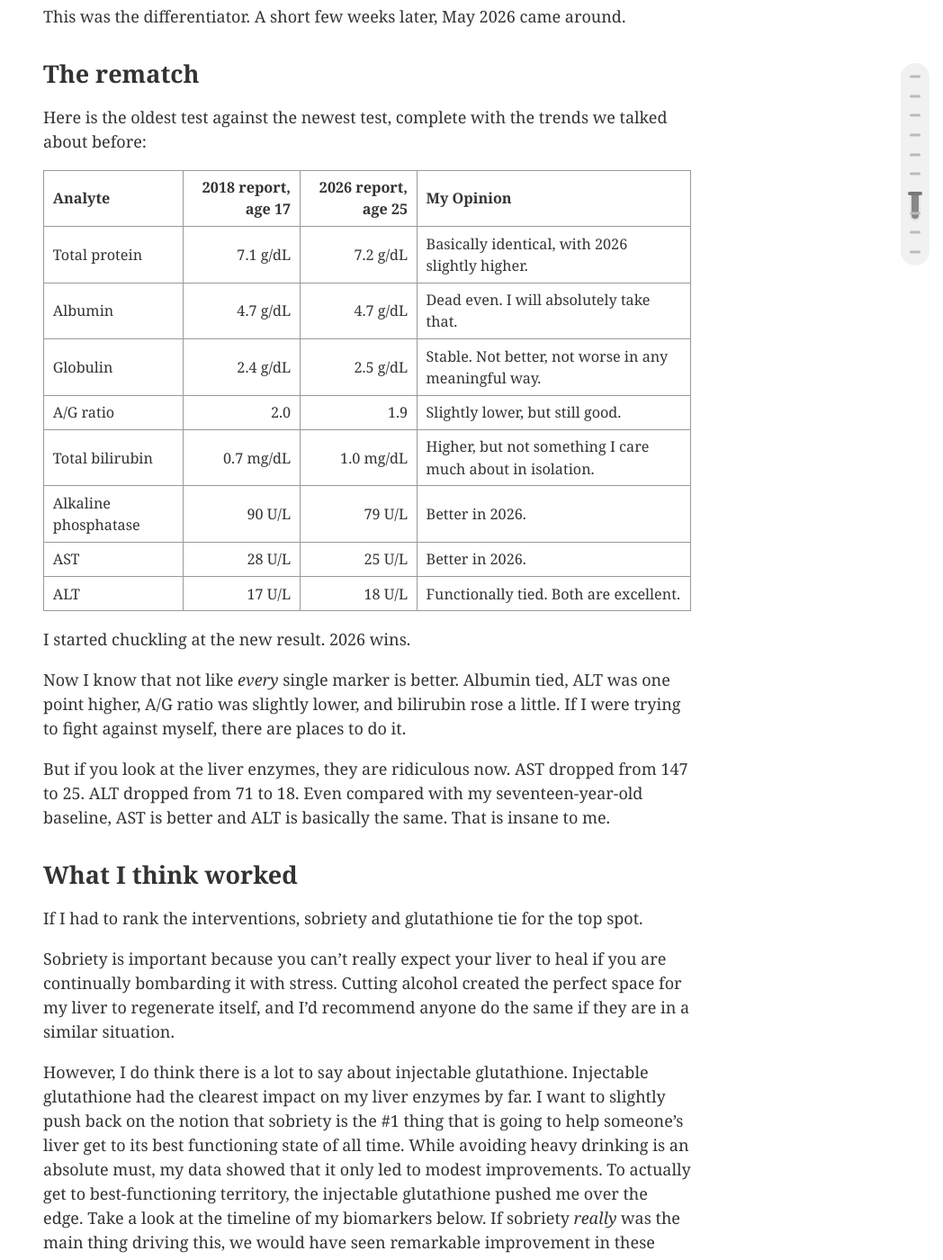
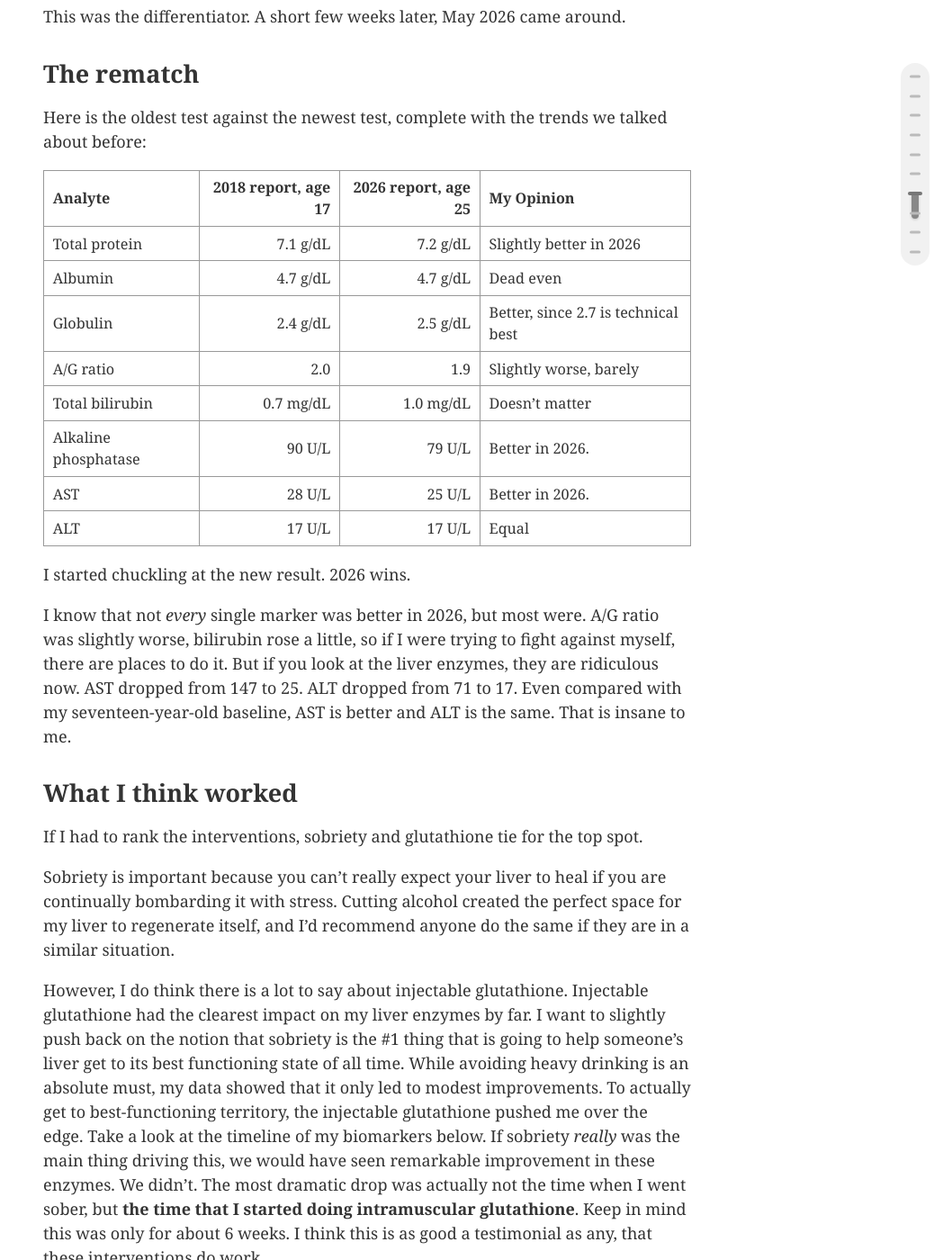
Before and after one commit to 0sps/sull1van.com, a Jekyll site: the page built from _posts/2026-05-19-Best-liver-of-all-time.md, in a window 1280 px wide and 1400 px high, scrolled down 5907 px. Shown: the whole window at 90% size, without its empty margins (232-1280 px from the left). Built offline with Jekyll 4.4.1, drawn with Linux system fonts in a browser that asks for light colours.

Commit message:
edits to the lab

```diff
--- a/_posts/2026-05-19-Best-liver-of-all-time.md
+++ b/_posts/2026-05-19-Best-liver-of-all-time.md
@@ -158,21 +158,19 @@
 
 | Analyte | 2018 report, age 17 | 2026 report, age 25 | My Opinion |
 | --- | ---: | ---: | --- |
-| Total protein | 7.1 g/dL | 7.2 g/dL | Basically identical, with 2026 slightly higher. |
-| Albumin | 4.7 g/dL | 4.7 g/dL | Dead even. I will absolutely take that. |
-| Globulin | 2.4 g/dL | 2.5 g/dL | Stable. Not better, not worse in any meaningful way. |
-| A/G ratio | 2.0 | 1.9 | Slightly lower, but still good. |
-| Total bilirubin | 0.7 mg/dL | 1.0 mg/dL | Higher, but not something I care much about in isolation. |
+| Total protein | 7.1 g/dL | 7.2 g/dL | Slightly better in 2026 |
+| Albumin | 4.7 g/dL | 4.7 g/dL | Dead even |
+| Globulin | 2.4 g/dL | 2.5 g/dL | Better, since 2.7 is technical best |
+| A/G ratio | 2.0 | 1.9 | Slightly worse, barely |
+| Total bilirubin | 0.7 mg/dL | 1.0 mg/dL | Doesn't matter |
 | Alkaline phosphatase | 90 U/L | 79 U/L | Better in 2026. |
 | AST | 28 U/L | 25 U/L | Better in 2026. |
-| ALT | 17 U/L | 18 U/L | Functionally tied. Both are excellent. |
+| ALT | 17 U/L | 17 U/L | Equal |
 
 
 I started chuckling at the new result. 2026 wins.
 
-Now I know that not like *every* single marker is better. Albumin tied, ALT was one point higher, A/G ratio was slightly lower, and bilirubin rose a little. If I were trying to fight against myself, there are places to do it.
-
-But if you look at the liver enzymes, they are ridiculous now. AST dropped from 147 to 25. ALT dropped from 71 to 18. Even compared with my seventeen-year-old baseline, AST is better and ALT is basically the same. That is insane to me.
+I know that not *every* single marker was better in 2026, but most were. A/G ratio was slightly worse, bilirubin rose a little, so if I were trying to fight against myself, there are places to do it. But if you look at the liver enzymes, they are ridiculous now. AST dropped from 147 to 25. ALT dropped from 71 to 17. Even compared with my seventeen-year-old baseline, AST is better and ALT is the same. That is insane to me.
 
 
 
```
